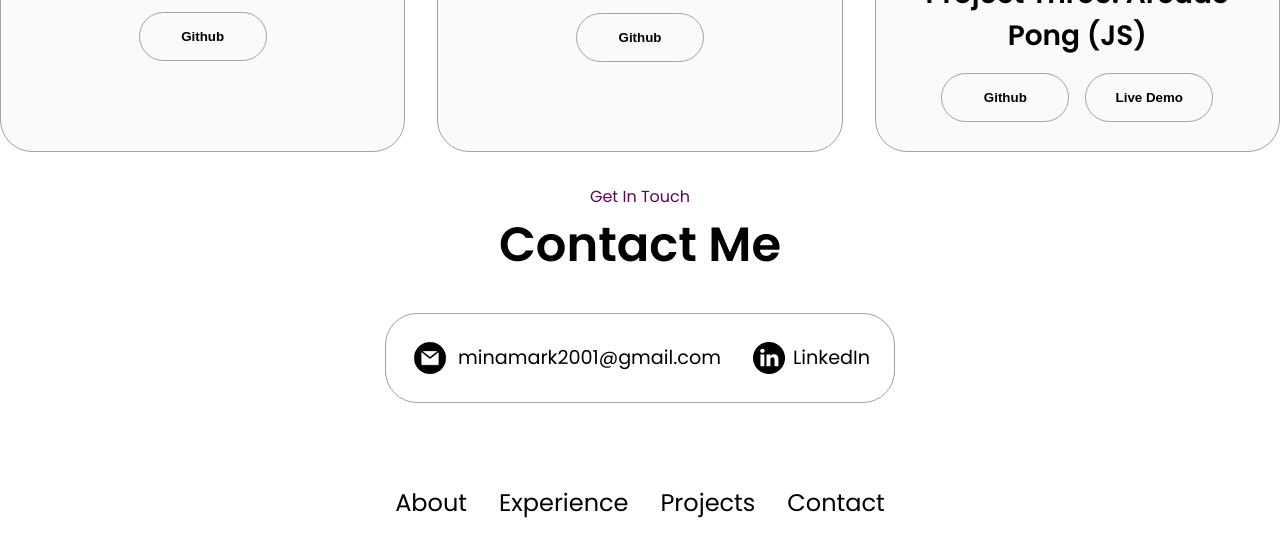
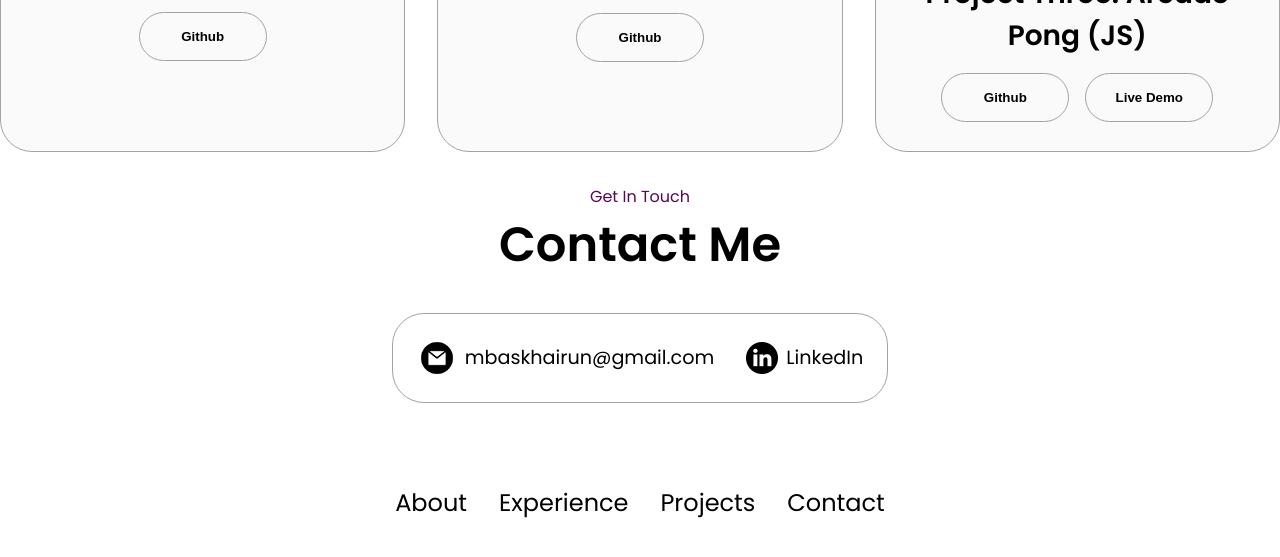
Before and after one commit to MinaBaskhairun/My-Portfolio, a plain HTML site: page index.html in a window 1280 px wide. Shown: the part 2760-3317 px from the top of the page. Drawn offline with Linux system fonts and the light colour scheme.

Commit message:
edited email

```diff
--- a/index.html
+++ b/index.html
@@ -267,7 +267,7 @@
                 alt="email-icon"
                 class="icon contact-icon email-icon"
                 />
-                <p><a href="mailto:minamark2001@gmail.com">minamark2001@gmail.com</a></p>
+                <p><a href="mailto:mbaskhairun@gmail.com">mbaskhairun@gmail.com</a></p>
             </div>
                 <div class="contact-info-container">
                     <img src="./assets/linkedin.png"
```
Also changed, not shown: 1 other file.
